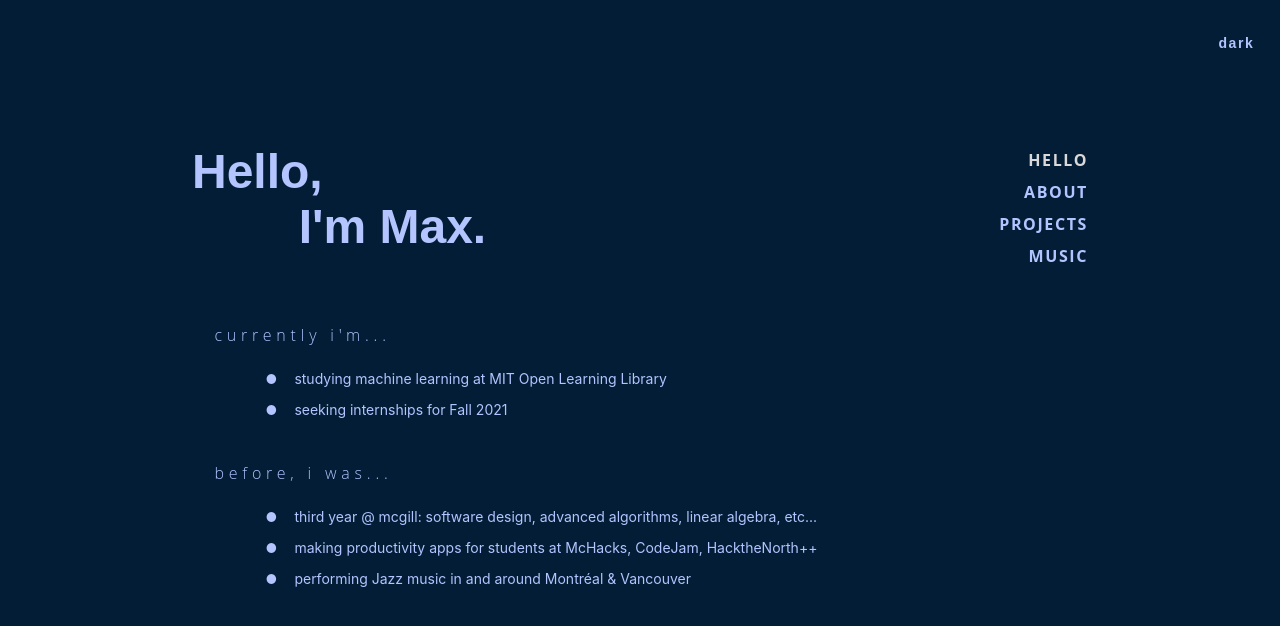
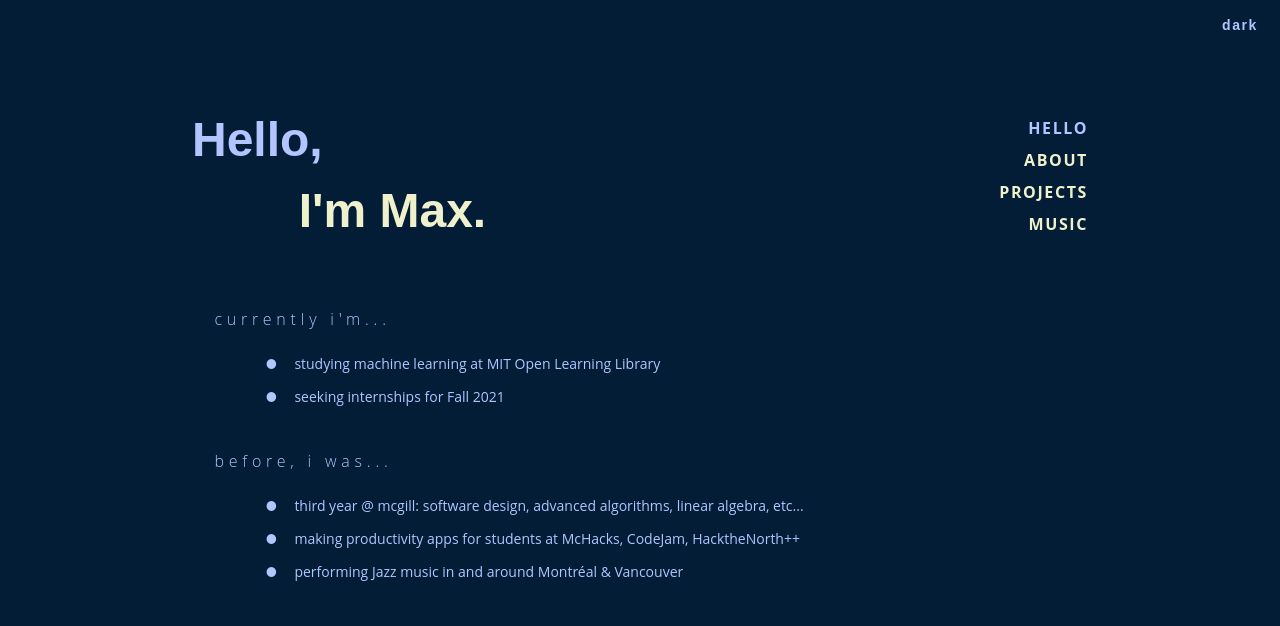
Before and after one commit to chetbae/chetbae.github.io, a React (Create React App) app: page / in a window 1280 px wide. Shown: the top 626 px of the page. Built offline with nearby package versions, Linux system fonts and the light colour scheme.

Commit message:
color correction

```diff
--- a/src/components/SideNav.tsx
+++ b/src/components/SideNav.tsx
@@ -5,8 +5,6 @@ const LinkContainer = styled.nav`
     width: 20%;
     line-height: 2rem;
     text-align: right;
-
-    background-color: gre;
 `;
 
 export const SideNav = () => {
--- a/src/components/Toggle.tsx
+++ b/src/components/Toggle.tsx
@@ -6,12 +6,10 @@ const StyledButton = styled.button`
     background-color: ${({ theme }) => theme.background};
     border: none;
     color: ${({ theme }) => theme.secondary};
-    padding: 0.2rem 0.6rem;
-    margin: 1rem;
     text-align: center;
     text-decoration: none;
     position: fixed;
-    right: 0;
+    right: 1rem;
     top: 0;
 `;
 
@@ -38,7 +36,7 @@ export const Toggle: React.FC<IMyProps> = (props: IMyProps) => {
 
     return(
         <StyledButton onClick={toggleTheme}>
-            <typography.HeadingFancy>{!theme ? 'dark' : 'light'}</typography.HeadingFancy>
+            <typography.BodyFancy>{!theme ? 'dark' : 'light'}</typography.BodyFancy>
         </StyledButton>
     )
 }
--- a/src/containers/LandingPage.tsx
+++ b/src/containers/LandingPage.tsx
@@ -18,7 +18,7 @@ const ListItem = styled.li`
 
     &::marker{
         content: '●     ';
-        color: ${({ theme }) => theme.secondary};
+        color: ${({ theme }) => theme.primary};
         font-size: 0.8rem;
     }
 `;
@@ -33,9 +33,11 @@ export const LandingPage = () => {
 
                     <typography.LargeHeading>
                         Hello,<br />
+                    </typography.LargeHeading>
+                    <typography.LargeHeading1>
                         &nbsp;&nbsp;&nbsp;&nbsp;&nbsp;&nbsp;&nbsp;
                         I'm Max.
-                    </typography.LargeHeading>
+                    </typography.LargeHeading1>
 
                     <BodyContainer>
                         <containers.Top3>
--- a/src/styles/colour.js
+++ b/src/styles/colour.js
@@ -1,12 +1,20 @@
+const darkBlue = '#003163';
+const superDarkBlue = '#031d36';
+const lightBlue = '#B3C4FF';
+const cornflowerBlue = '#6495ED';
+const moon = '#eff0cc';
+const white = '#F5F5F5';
+const black = '#000000';
+
 export const light_mode = {
-    primary: 'black',
-    secondary: '#003163',
-    tertiary: '#003163',
-    background: 'white',
+    primary: darkBlue,
+    secondary: darkBlue,
+    tertiary: cornflowerBlue,
+    background: white,
 }
 export const dark_mode = {
-    primary: '#D9D9D9',
-    secondary: '#B3C4FF',
-    tertiary: '#D9D9D9',
-    background: '#031d36',
+    primary: lightBlue,
+    secondary: moon,
+    tertiary: moon,
+    background: superDarkBlue,
 }
--- a/src/styles/containers.js
+++ b/src/styles/containers.js
@@ -19,7 +19,7 @@ const SiteContainer = styled.div`
 // content + sidenav
 const PageContainer = styled.div`
     width: 70%;
-    padding-top: 9rem;
+    padding-top: 7rem;
     display: flex;
     flex-direction: row;
     margin: 0% 15%;
--- a/src/styles/typography.js
+++ b/src/styles/typography.js
@@ -9,6 +9,17 @@ const smallText = '10px'
 
 // large heading, e.g. 'Hello, I'm Max.'
 const LargeHeading = styled.p`
+    margin: 0rem;
+    font-size: ${extraLargeText};
+    padding-bottom: 1rem;
+    font-family: "Shippori Mincho B1", sans-serif;
+    font-weight: 900;
+    word-wrap: normal;
+    text-align: left;
+    color: ${({ theme }) => theme.primary};
+`;
+
+const LargeHeading1 = styled.p`
     margin: 0rem;
     font-size: ${extraLargeText};
     padding-bottom: 1rem;
@@ -28,10 +39,17 @@ const Heading = styled.p`
     word-wrap: normal;
     letter-spacing: 0.3rem;
     line-height: 14px;
-    color: ${({ theme }) => theme.secondary};
+    color: ${({ theme }) => theme.primary};
 `;
 
-const HeadingFancy = styled.p`
+const Body = styled.p`
+    font-size: ${bodyText};
+    font-family: "Open Sans", sans-serif;
+    font-weight: 500;
+    color: ${({ theme }) => theme.primary};
+`;
+
+const BodyFancy = styled.p`
     margin: 1rem 0rem 1rem 0rem;
     font-size: ${bodyText};
     padding-bottom: 0.4rem;
@@ -40,14 +58,8 @@ const HeadingFancy = styled.p`
     word-wrap: normal;
     letter-spacing: 0.1rem;
     line-height: 1rem;
-    color: ${({ theme }) => theme.secondary};
+    color: ${({ theme }) => theme.primary};
 `;
-
-const Body = styled.p`
-    font-size: ${bodyText};
-    color: ${({ theme }) => theme.secondary};
-`;
-
 const activeClassName = 'nav-item-active'
 
 const LinkHeading = styled(NavLink).attrs({ activeClassName })`
@@ -88,8 +100,9 @@ const LinkHeadingFancy = styled(NavLink).attrs({ activeClassName })`
 
 export const typography = {
     LargeHeading: LargeHeading,
+    LargeHeading1: LargeHeading1,
     Heading: Heading,
-    HeadingFancy: HeadingFancy,
+    BodyFancy: BodyFancy,
     Body: Body,
     LinkHeading: LinkHeading,
     LinkHeadingFancy: LinkHeadingFancy,
```
